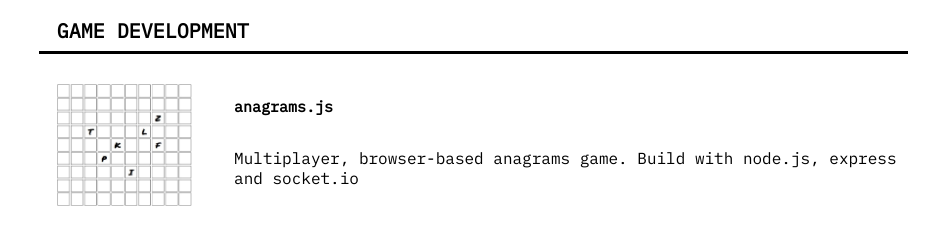
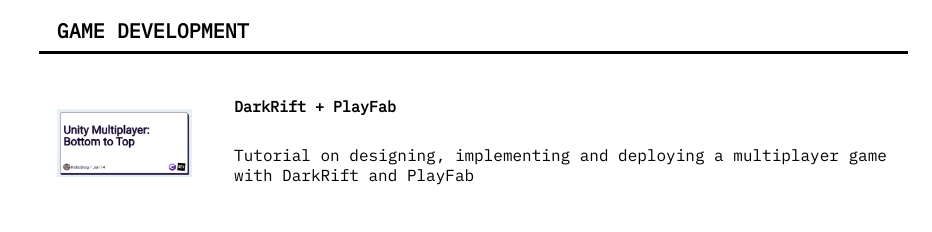
Before and after one commit to RoboDoig/RoboDoig.github.io, a plain HTML site: page index.html in a window 1280 px wide. Shown: the part 5285-5517 px from the top of the page, without its empty margins (348-1280 px from the left). Drawn offline with Linux system fonts and the light colour scheme.

Commit message:
Added DR tutorial

```diff
--- a/index.html
+++ b/index.html
@@ -225,6 +225,11 @@
                     <div class="game-dev">
                         <a id="game-dev-anchor">
                             <h1 class="section-title">GAME DEVELOPMENT</h1>
+                            <div class="software-box" id="darkrift-playfab" onclick="window.open('https://dev.to/robodoig/unity-multiplayer-bottom-to-top-46cj','_blank')">
+                                <img src="img/DR-Tut.png">
+                                <h2>DarkRift + PlayFab</h2>
+                                <p>Tutorial on designing, implementing and deploying a multiplayer game with DarkRift and PlayFab</p>
+                            </div>
                             <div class="software-box" id="anagrams" onclick="window.open('https://github.com/RoboDoig/anagrams.js','_blank')">
                                 <img src="img/anagrams.JPG">
                                 <h2>anagrams.js</h2>
```
Also changed, not shown: img/DR-Tut.png (added), 1 other file.
